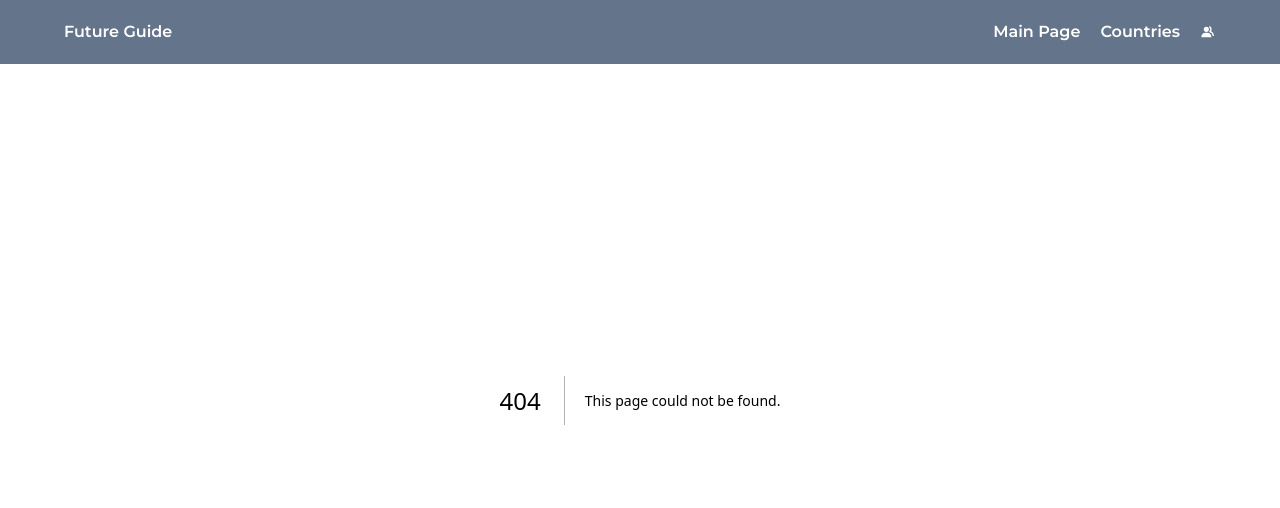
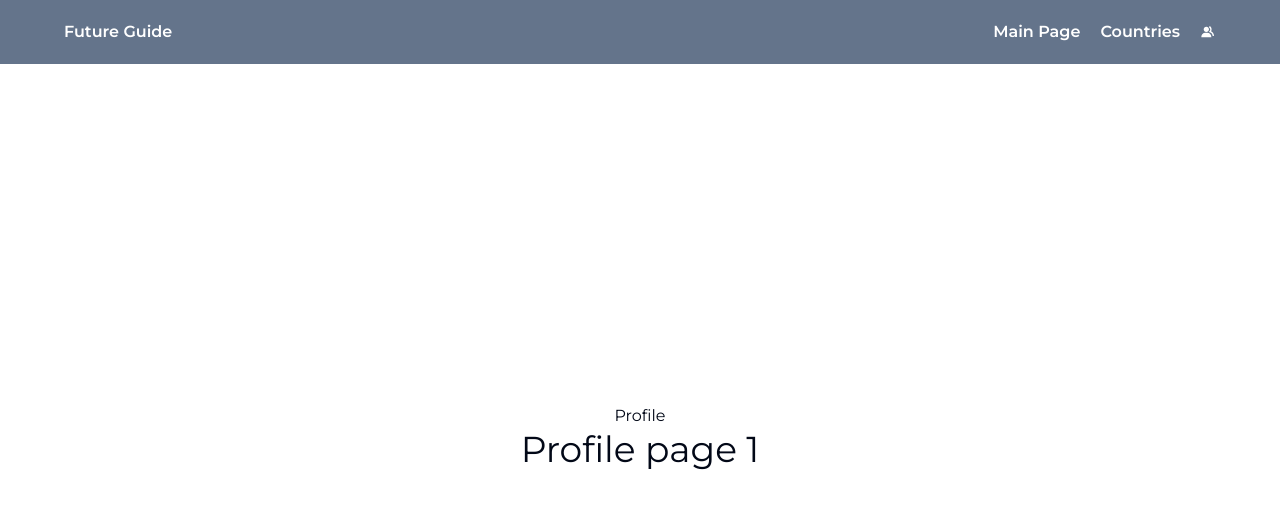
Before and after one commit to Diasnk/Chat, a Next.js app: page /particular/1 in a window 1280 px wide. Before the commit this address had no page. Shown: the top 508 px of the page. Built offline with nearby package versions, Linux system fonts and the light colour scheme.

Commit message:
particular city

```diff
--- a/src/app/countries/page.tsx
+++ b/src/app/countries/page.tsx
@@ -1,3 +1,5 @@
+"use client"
+
 import * as React from "react"
 
 import countries from '@/components/Countries'
@@ -14,9 +16,10 @@ import {
 
 import { ScrollArea } from "@/components/ui/scroll-area"
 import { Separator } from "@/components/ui/separator"
-
+import { useRouter } from "next/navigation"
 
 export default function Countries() {
+    const router = useRouter()
     return (
         <div className="w-full flex">
             <div className="flex justify-center w-full pt-32">
@@ -26,7 +29,12 @@ export default function Countries() {
                         <CarouselItem key={index}>
                             <div className="p-1">
                                 <Card>
-                                <CardContent className="flex flex-col aspect-square items-center justify-center p-6">
+                                    <CardContent
+                                    className="flex flex-col aspect-square items-center justify-center p-6"
+                                    onClick={() => {
+                                        router.push("./particular/" + countries[index].city)
+                                    }}
+                                    >
                                         <div className="text-4xl font-semibold">{countries[index].city}</div>
                                         <img className="w-fit" src={countries[index].img}></img>
                                     </CardContent>
--- /dev/null
+++ b/src/app/particular/[city]/page.tsx
@@ -0,0 +1,12 @@
+export default function ParticularCity({params}: any) {
+	return (
+		<>
+			<div className="flex flex-col items-center justify-center min-h-screen pt-20 py-2">
+				<h1>Profile</h1>
+                <hr/>
+                <p className="text-4xl">Profile page {params.city}</p>
+
+			</div>
+		</>
+	)
+}
```
Lines whose indentation alone changed are shown as unchanged.
